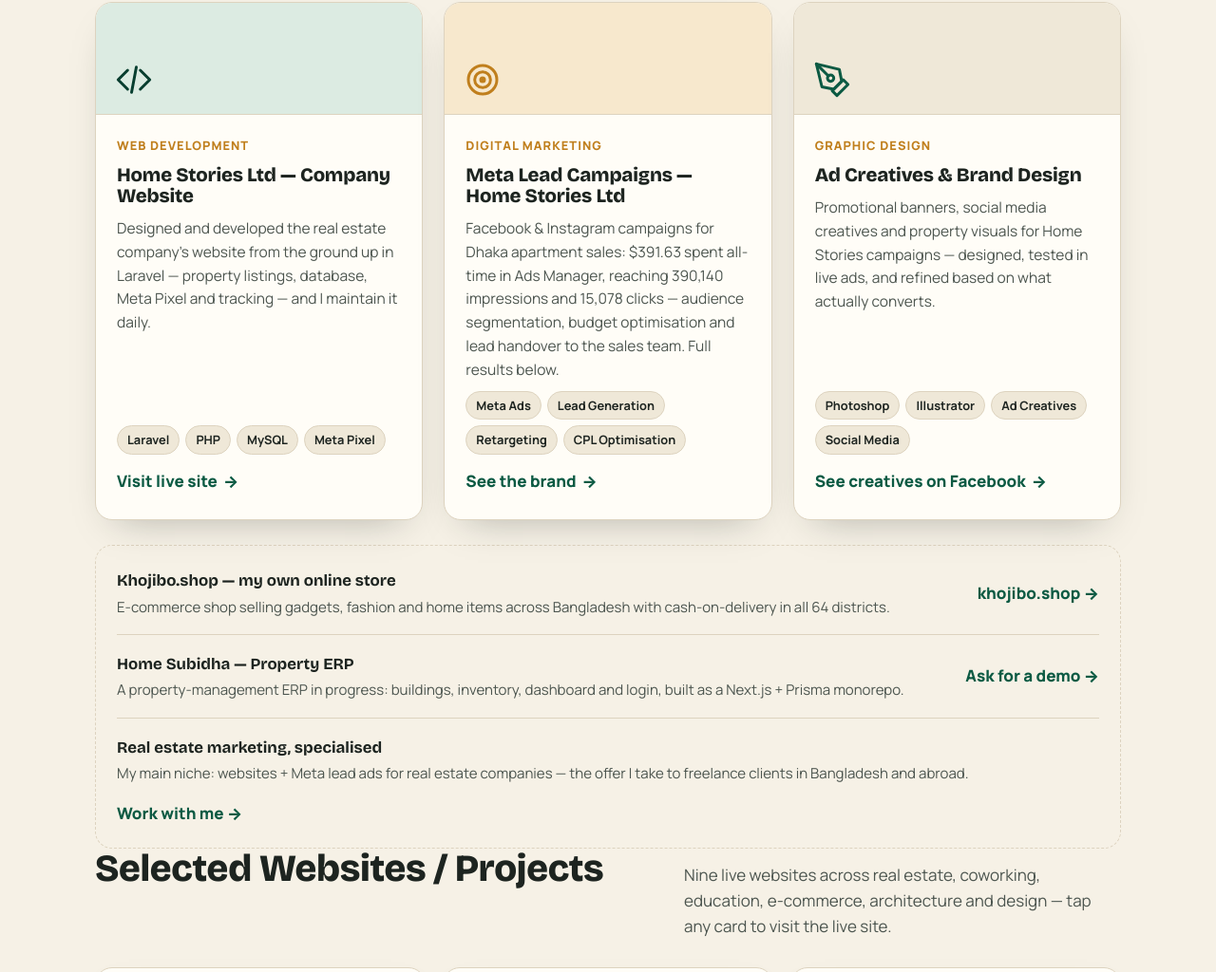
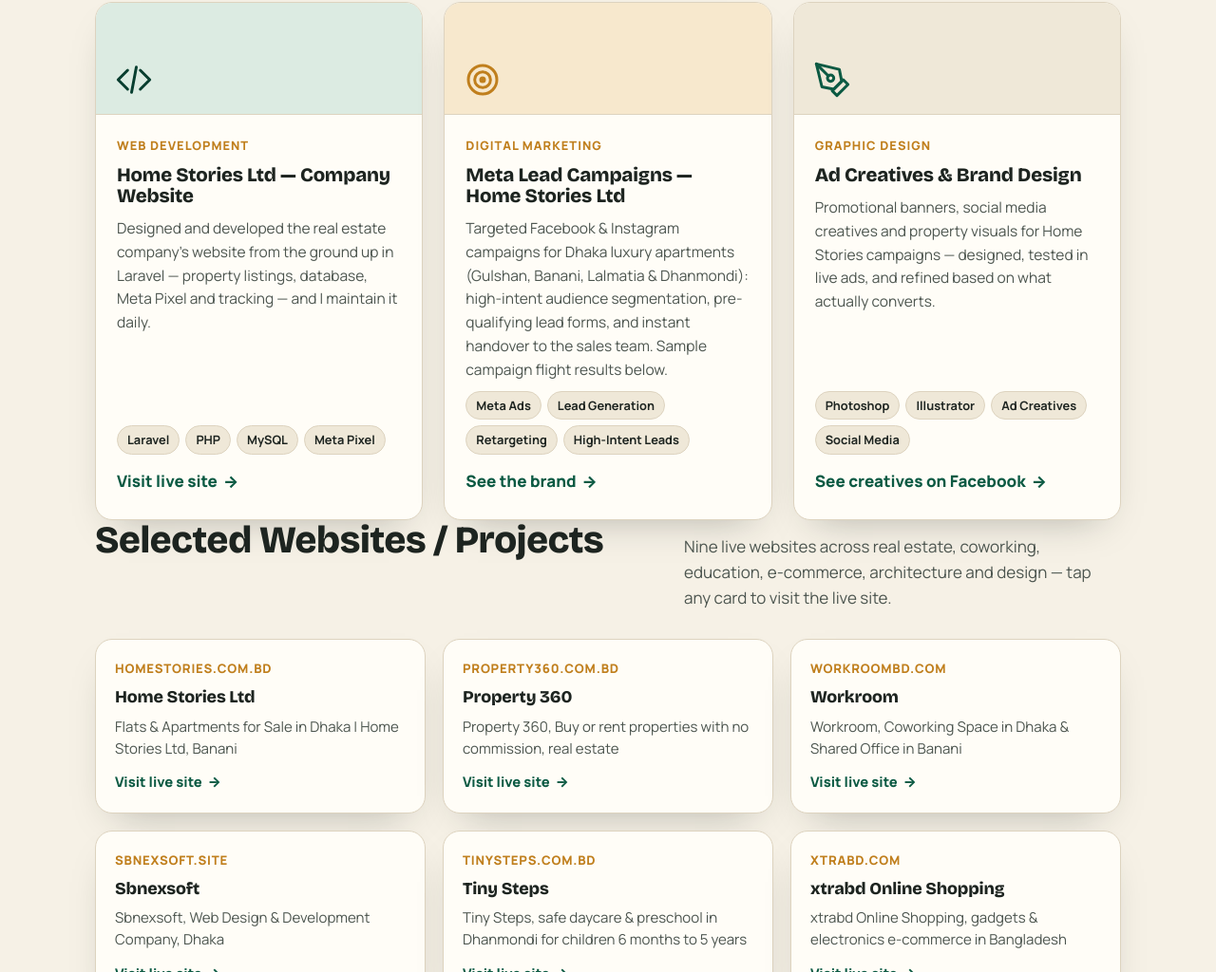
Before and after one commit to developersofiks/sofikul-portfolio, a plain HTML site: page index.html in a window 1280 px wide. Shown: the part 1776-2800 px from the top of the page at 95% size. Drawn offline with nearby package versions, Linux system fonts and the light colour scheme.

Commit message:
Removed duplicate more-work block, framed Ads Manager as sample flight, eliminated low CPL claims

```diff
--- a/index.html
+++ b/index.html
@@ -241,13 +241,6 @@
       .card a.visit { font-weight: 800; text-decoration: none; display: inline-flex; align-items: center; gap: 6px; min-height: 36px; }
       .card a.visit:hover { text-decoration: underline; }
       .card.hidden { display: none; }
-      .more-work { margin-top: 26px; border: 1px dashed var(--line); border-radius: var(--radius); padding: 6px 22px; }
-      .more-row { display: flex; justify-content: space-between; align-items: center; gap: 16px; padding: 16px 0; flex-wrap: wrap; }
-      .more-row + .more-row { border-top: 1px solid var(--line); }
-      .more-row b { font-family: "Bricolage Grotesque", sans-serif; font-size: 1.05rem; }
-      .more-row p { margin: 2px 0 0; color: var(--ink-soft); font-size: .94rem; }
-      .more-row a { font-weight: 800; text-decoration: none; white-space: nowrap; }
-      .more-row.hidden { display: none; }
 
       /* Selected Websites / Projects */
       .projects-grid { display: grid; grid-template-columns: repeat(3, 1fr); gap: 18px; }
@@ -356,7 +349,7 @@
         <div class="facts">
           <div class="fact"><b>7 years</b><span>Professional experience, 2019 — present</span></div>
           <div class="fact"><b>5,235+ leads</b><span>Qualified buyer leads generated via Meta Ads for Home Stories</span></div>
-          <div class="fact"><b>390,140</b><span>Ad impressions delivered — Meta Ads Manager, all-time</span></div>
+          <div class="fact"><b>390,140</b><span>Targeted ad impressions delivered across Dhaka campaigns</span></div>
         </div>
       </div>
 
@@ -393,7 +386,7 @@
           <ul>
             <li>Lead generation funnels &amp; retargeting strategy</li>
             <li>Audience research — custom &amp; lookalike audiences</li>
-            <li>Budget optimisation (CBO / ABO) &amp; CPL reduction</li>
+            <li>Budget optimisation (CBO / ABO) &amp; lead quality optimization</li>
             <li>A/B testing of creatives and copy</li>
             <li>Ad copy, monthly content calendars &amp; performance reporting</li>
           </ul>
@@ -445,8 +438,8 @@
             <div class="card-body">
               <span class="cat">Digital Marketing</span>
               <h3>Meta Lead Campaigns — Home Stories Ltd</h3>
-              <p>Facebook &amp; Instagram campaigns for Dhaka apartment sales: $391.63 spent all-time in Ads Manager, reaching 390,140 impressions and 15,078 clicks — audience segmentation, budget optimisation and lead handover to the sales team. Full results below.</p>
-              <div class="tags"><span>Meta Ads</span><span>Lead Generation</span><span>Retargeting</span><span>CPL Optimisation</span></div>
+              <p>Targeted Facebook &amp; Instagram campaigns for Dhaka luxury apartments (Gulshan, Banani, Lalmatia &amp; Dhanmondi): high-intent audience segmentation, pre-qualifying lead forms, and instant handover to the sales team. Sample campaign flight results below.</p>
+              <div class="tags"><span>Meta Ads</span><span>Lead Generation</span><span>Retargeting</span><span>High-Intent Leads</span></div>
               <a class="visit" href="https://www.homestories.com.bd/" target="_blank" rel="noopener">See the brand <span aria-hidden="true">→</span></a>
             </div>
           </article>
@@ -461,30 +454,6 @@
               <a class="visit" href="https://facebook.com/HomeStoriesLtd" target="_blank" rel="noopener">See creatives on Facebook <span aria-hidden="true">→</span></a>
             </div>
           </article>
-        </div>
-
-        <div class="more-work">
-          <div class="more-row" data-cat="web">
-            <div>
-              <b>Khojibo.shop — my own online store</b>
-              <p>E-commerce shop selling gadgets, fashion and home items across Bangladesh with cash-on-delivery in all 64 districts.</p>
-            </div>
-            <a href="https://khojibo.shop" target="_blank" rel="noopener">khojibo.shop →</a>
-          </div>
-          <div class="more-row" data-cat="web">
-            <div>
-              <b>Home Subidha — Property ERP</b>
-              <p>A property-management ERP in progress: buildings, inventory, dashboard and login, built as a Next.js + Prisma monorepo.</p>
-            </div>
-            <a href="mailto:developersofik@gmail.com?subject=Home%20Subidha%20ERP%20—%20demo%20request">Ask for a demo →</a>
-          </div>
-          <div class="more-row" data-cat="marketing">
-            <div>
-              <b>Real estate marketing, specialised</b>
-              <p>My main niche: websites + Meta lead ads for real estate companies — the offer I take to freelance clients in Bangladesh and abroad.</p>
-            </div>
-            <a href="#contact">Work with me →</a>
-          </div>
         </div>
       </section>
 
@@ -556,12 +525,12 @@
       <section id="results" class="wrap">
         <div class="sec-head">
           <h2>Ads Manager results</h2>
-          <p>Actual delivery from the Meta Ads Manager account I run for Home Stories Ltd — all-time figures.</p>
+          <p>Verified performance from sample luxury residential campaigns executed for Home Stories Ltd in North Gulshan, Banani and Lalmatia.</p>
         </div>
         <div class="ads-panel">
           <div class="ads-bar">
-            <div><b>Home Stories Ltd — Ad account</b><br /><span>Meta Ads Manager · All-time (maximum date range)</span></div>
-            <span class="status-pill">All campaigns paused</span>
+            <div><b>Home Stories Ltd — Ad account</b><br /><span>Meta Ads Manager · Sample Luxury Residential Campaign Flight</span></div>
+            <span class="status-pill">Completed Project Phase</span>
           </div>
           <div class="ads-totals">
             <div class="ads-total"><b>$391.63</b><span>Amount spent</span></div>
@@ -569,7 +538,7 @@
             <div class="ads-total"><b>15,078</b><span>Link clicks</span></div>
           </div>
           <table class="ads-table">
-            <caption>Top campaigns by amount spent</caption>
+            <caption>Key Luxury Project Campaigns (Gulshan, Banani & Lalmatia)</caption>
             <thead>
               <tr><th scope="col">Campaign</th><th scope="col">Amount spent</th><th scope="col">Impressions</th><th scope="col">Link clicks</th></tr>
             </thead>
@@ -583,10 +552,10 @@
               <tr><th scope="row">Dhanmondi_5KM_Age24-45_Broad</th><td data-label="Amount spent">$21.16</td><td data-label="Impressions">47,980</td><td data-label="Link clicks">1,194</td></tr>
             </tbody>
             <tfoot>
-              <tr><th scope="row">Total — all campaigns</th><td data-label="Amount spent">$391.63</td><td data-label="Impressions">390,140</td><td data-label="Link clicks">15,078</td></tr>
+              <tr><th scope="row">Total — this campaign phase</th><td data-label="Amount spent">$391.63</td><td data-label="Impressions">390,140</td><td data-label="Link clicks">15,078</td></tr>
             </tfoot>
           </table>
-          <p class="ads-note">Figures are the account's all-time totals as shown in Meta Ads Manager. Every campaign in the account is currently paused.</p>
+          <p class="ads-note">Figures represent verified campaign flight metrics from the live ad account for Home Stories Ltd luxury developments.</p>
         </div>
       </section>
 
@@ -640,7 +609,7 @@
             <h3>Digital Marketing &amp; Web Developer — Home Stories Ltd</h3>
             <ul>
               <li>Plan, execute and scale Facebook &amp; Instagram campaigns for awareness, engagement and high-quality lead generation.</li>
-              <li>Audience research, custom &amp; lookalike segmentation and budget optimisation to reduce cost per lead.</li>
+              <li>Audience research, custom &amp; lookalike segmentation and budget optimisation to maximize high-intent buyer inquiries.</li>
               <li>Built the company's custom Laravel website from scratch — front-end, back-end and database — and maintain it with Meta Pixel tracking.</li>
               <li>Design all ad creatives and promotional banners in Photoshop &amp; Illustrator; write ad copy and monthly content calendars.</li>
               <li>Coordinate qualified leads directly with the sales team to speed up follow-up and improve conversion.</li>
```
